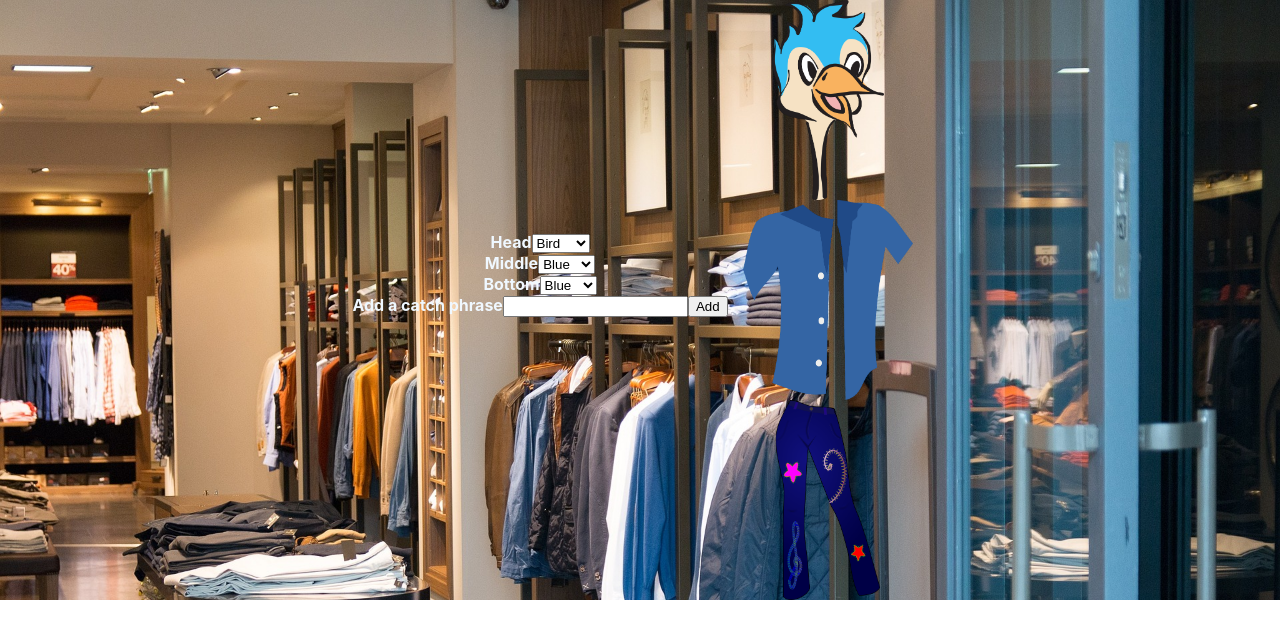
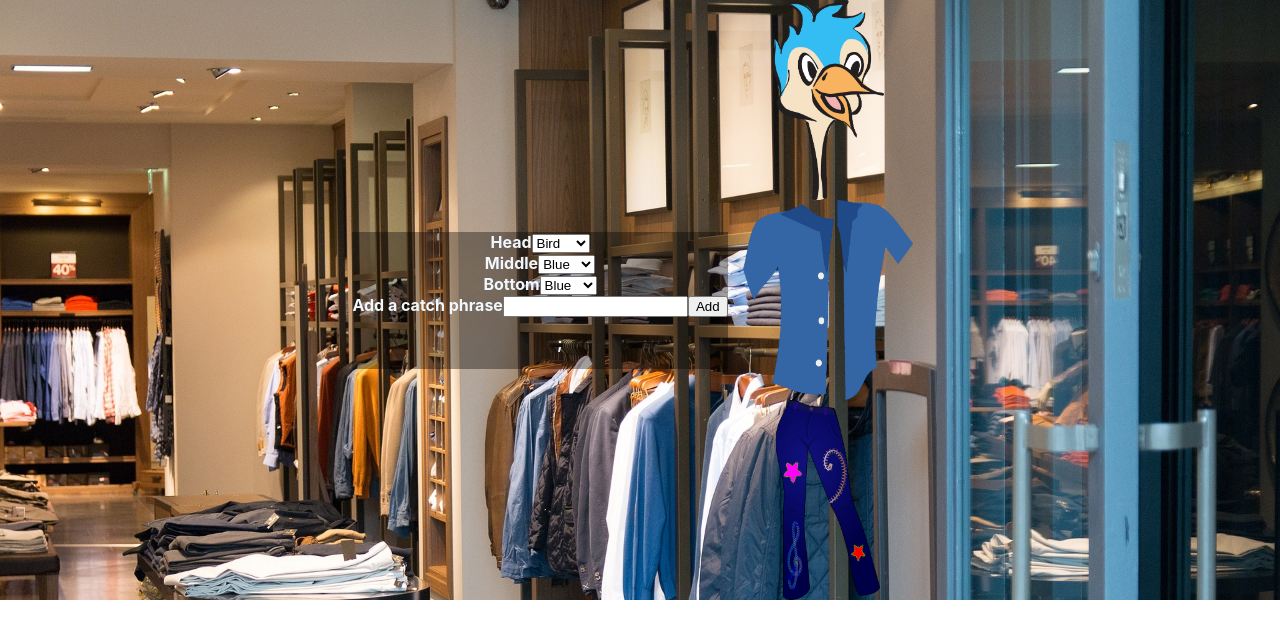
Before and after one commit to BrendenSeifried/react-character, a React (Create React App) app: page / in a window 1280 px wide. Shown: the top 638 px of the page. Built offline with nearby package versions, Linux system fonts and the light colour scheme.

Commit message:
added transparent background to text in main.css

```diff
--- a/src/components/Main/Main.css
+++ b/src/components/Main/Main.css
@@ -10,5 +10,9 @@ main{
     background-size: cover;
     color:aliceblue;
     font-weight: bolder;
+    height: 100%;
 
 }
+.controls{
+    background-color: rgba(0, 0, 0, 0.363);
+}
```
